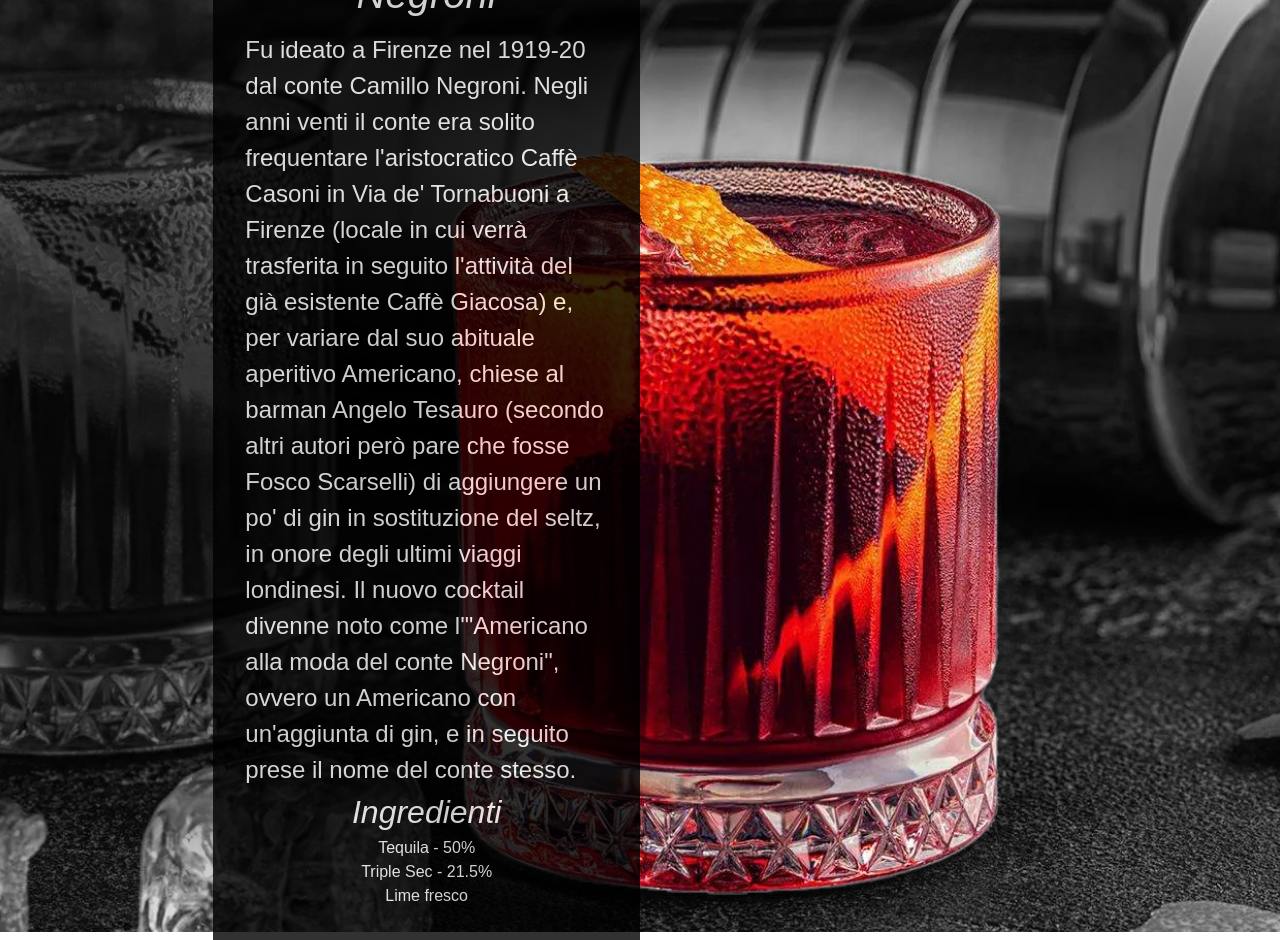
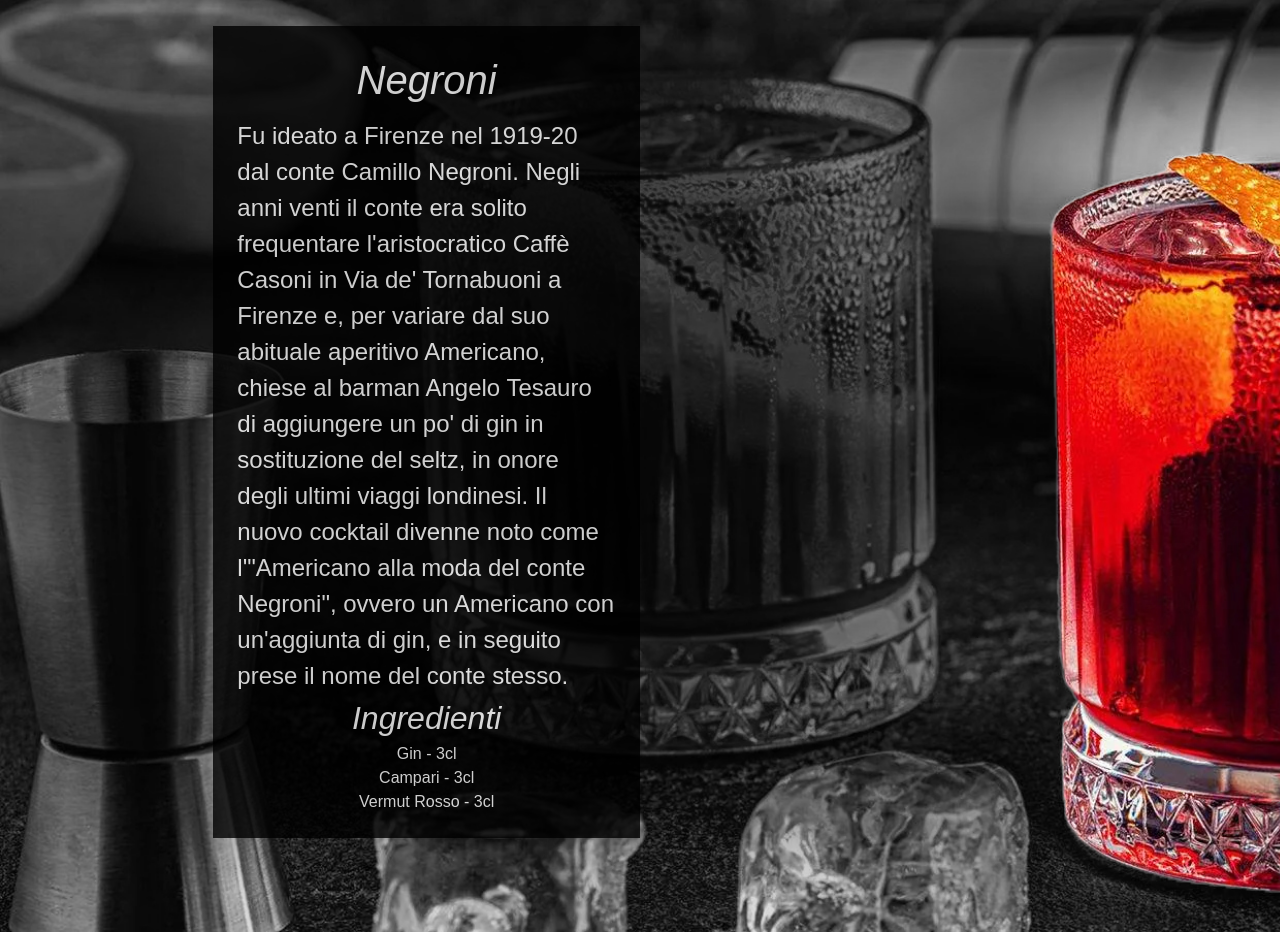
Before and after one commit to ManganiBiagio/cocktail-proget, a Vue app: page / in a window 1280 px wide. Shown: the part 240-1180 px from the top of the page. Built offline with nearby package versions, Linux system fonts and the light colour scheme; no server answers; a web font is replaced by a local one.

Commit message:
create macrocomponent home and reactive with navb

```diff
--- a/src/App.vue
+++ b/src/App.vue
@@ -1,25 +1,30 @@
 <script >
 
-import TheHero from './components/TheHero.vue';
+
 import TheNavbar from './components/TheNavbar.vue';
-import TheNegroni from './components/TheNegroni.vue';
-import TheRandomDrink from './components/TheRandomDrink.vue';
+import TheHome from './components/TheHome.vue'
+import {store} from './store'
+
 export default{
   components:{
-    TheHero,
+    TheHome,
     TheNavbar,
-    TheRandomDrink,
-    TheNegroni
+
 },
+data(){
+        return{
+                store,
+        }
+    },
 }
 </script>
 
 <template>
   <TheNavbar class="nav-box"></TheNavbar>
+  <TheHome v-if="store.navBar.indexLink===0"></TheHome>
 
-  <TheHero></TheHero>
-  <TheRandomDrink></TheRandomDrink>
-  <TheNegroni></TheNegroni>
+
+
 
 </template>
 
--- /dev/null
+++ b/src/components/TheHome.vue
@@ -0,0 +1,22 @@
+<template lang="">
+    <TheHero></TheHero>
+  <TheRandomDrink></TheRandomDrink>
+  <TheNegroni></TheNegroni>
+</template>
+<script>
+import TheHero from './TheHero.vue';
+
+import TheNegroni from './TheNegroni.vue';
+import TheRandomDrink from './TheRandomDrink.vue';
+export default {
+    components:{
+    TheHero,
+
+    TheRandomDrink,
+    TheNegroni
+},
+}
+</script>
+<style lang="">
+
+</style>
--- a/src/components/TheNegroni.vue
+++ b/src/components/TheNegroni.vue
@@ -9,14 +9,12 @@
                     <div class="box-card">
                         <div class="title ElzaExtralightOblique mb-2">Negroni</div>
                         <div class="paragraf ElzaThin">
-                            Fu ideato a Firenze nel 1919-20 dal conte Camillo Negroni.
+                            Fu ideato a <strong>Firenze</strong>  nel 1919-20 dal conte <strong>Camillo Negroni</strong>.
                              Negli anni venti il conte era solito frequentare l'aristocratico
-                              Caffè Casoni in Via de' Tornabuoni a Firenze (locale in cui verrà trasferita
-                               in seguito l'attività del già esistente Caffè Giacosa) e, per variare dal suo
+                              Caffè Casoni in Via de' Tornabuoni a Firenze  e, per variare dal suo
                                 abituale aperitivo Americano, chiese al barman Angelo Tesauro
-                                 (secondo altri autori però pare che fosse Fosco Scarselli) di aggiungere
-                                  un po' di gin in sostituzione del seltz, in onore degli ultimi viaggi londinesi.
-                                   Il nuovo cocktail divenne noto come l'"Americano alla moda del conte Negroni",
+                                  di aggiungere un po' di <strong>gin</strong> in sostituzione del seltz, in onore degli ultimi viaggi londinesi.
+                                   Il nuovo cocktail divenne noto come <strong>l'"Americano alla moda del conte Negroni"</strong>,
                                     ovvero un Americano con un'aggiunta di gin, e in seguito prese il nome del conte
                                      stesso.
                         </div>
@@ -27,13 +25,13 @@
                         <div class="ingredient-list ElzaThin">
                             <ul>
                                 <li>
-                                    Tequila - 50%
+                                    Gin - 3cl
                                 </li>
                                 <li>
-                                    Triple Sec - 21.5%
+                                    Campari - 3cl
                                 </li>
                                 <li>
-                                    Lime fresco
+                                    Vermut Rosso - 3cl
                                 </li>
                             </ul>
 
@@ -60,7 +58,7 @@ export default {
     height: 1000px;
     background-image: url(/negroni01.jpg);
     background-repeat: no-repeat;
-    background-position: bottom;
+
     width: 100%;
     color: var(--color-white);
 
@@ -106,6 +104,6 @@ export default {
 .box-card {
     background-color: black;
     opacity: 80%;
-    padding: 2rem;
+    padding:1.5rem;
 }
 </style>
```
